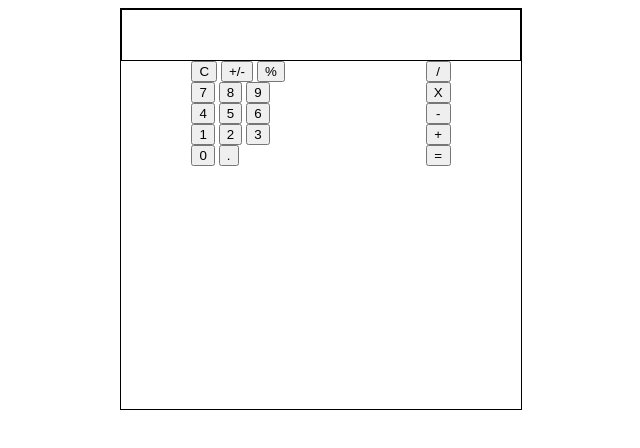
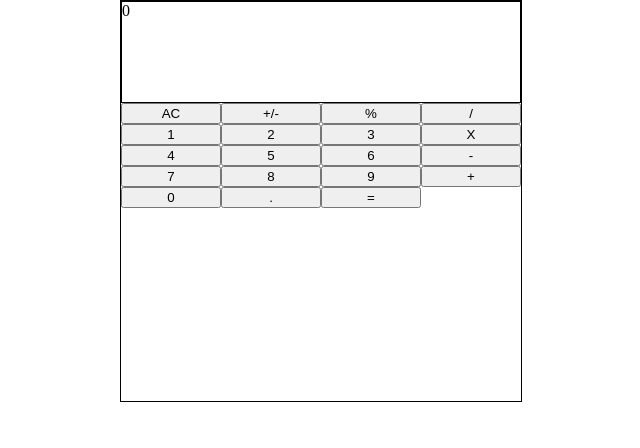
Before and after one commit to danf-loop/calculator, a plain HTML site: page index.html in a window 1280 px wide. Shown: the whole page, without its empty margins (319-959 px from the left). Drawn offline with Linux system fonts and the light colour scheme.

Commit message:
recreated from scratch again, barebones container grid

```diff
--- a/index.html
+++ b/index.html
@@ -6,52 +6,29 @@
     <title>calculator</title>
 </head>
 <body>
-    <div id="container">
-        <div id="calcContainer">
-            <div id="output"></div>
-            <div id="buttons">
-                <div id="shadeButtons">
-                    <div class="grey">
-                        <button>C</button>
-                        <button>+/-</button>
-                        <button>%</button>
-                    </div>
-                    <div class="black">
-                        <div class="sep1">
-                            <button>7</button>
-                            <button>8</button>
-                            <button>9</button>
-                        </div>
-                        <div class="sep2">
-                            <button>4</button>
-                            <button>5</button>
-                            <button>6</button>
-                        </div>
-                        <div class="sep3">
-                            <button>1</button>
-                            <button>2</button>
-                            <button>3</button>
-                        </div>
-                        <div class="sep4">
-                            <button>0</button>
-                            <button>.</button>
-                        </div>
-                        </div>
-                    </div>
-                <div id="yellowButtons">
-                    <div class="yellow">
-                        <button>/</button>
-                        <button>X</button>
-                        <button>-</button>
-                        <button>+</button>
-                        <button>=</button>
-                </div>
-                </div>
-            </div>
+    <div class="container">
+        <div class="output">0</div>
+        <div class="buttons">
+            <button class="AC">AC</button>
+            <button class="+/-">+/-</button>
+            <button class="%">%</button>
+            <button class="/">/</button>
+            <button class="1">1</button>
+            <button class="2">2</button>
+            <button class="3">3</button>
+            <button class="X">X</button>
+            <button class="4">4</button>
+            <button class="5">5</button>
+            <button class="6">6</button>
+            <button class="-">-</button>
+            <button class="7">7</button>
+            <button class="8">8</button>
+            <button class="9">9</button>
+            <button class="+">+</button>
+            <button class="0">0</button>
+            <button class=".">.</button>
+            <button class="=">=</button>
         </div>
     </div>
-
-
-
 </body>
 </html>
--- a/style.css
+++ b/style.css
@@ -1,44 +1,29 @@
 
-
-#container {
-    display: flex;
-    flex-direction: column;
-    justify-content: center;
-    align-items: center;
+body {
+    margin: 0;
+    padding: 0;
 }
 
 
 
-#calcContainer {
-    height: 400px;
-    width: 400px;
-    border: 1px solid black;
+
+.container {
     display: flex;
     flex-direction: column;
+    border: 1px solid black;
+    width: 400px;
+    height: 400px;
+    margin: auto;
 }
 
-#output {
-    height: 50px;
+.output {
     border: 1px solid black;
+    height: 100px;
 }
 
-#buttons {
-    display: flex;
-    flex-direction: row;
-    justify-content: space-around;
+
+.buttons {
+    display: grid;
+    grid-template-columns: repeat(4, 1fr);
+    grid-template-rows: repeat(5, 1fr);
 }
-
-.grey {
-    width: 100%;
-
-}
-
-#yellowButtons {
-    display: flex;
-    flex-direction: column;
-}
-
-.yellow {
-    display: flex;
-    flex-direction: column;
-}
```
